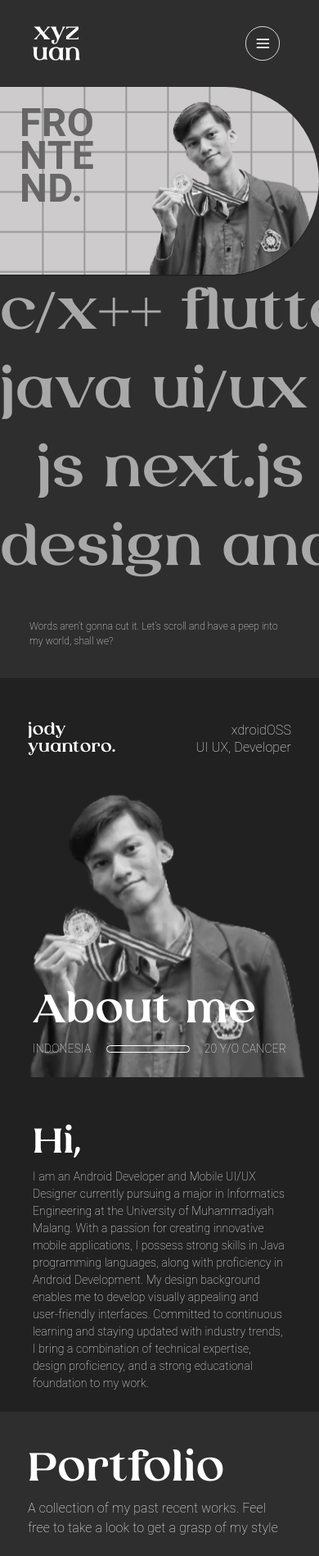
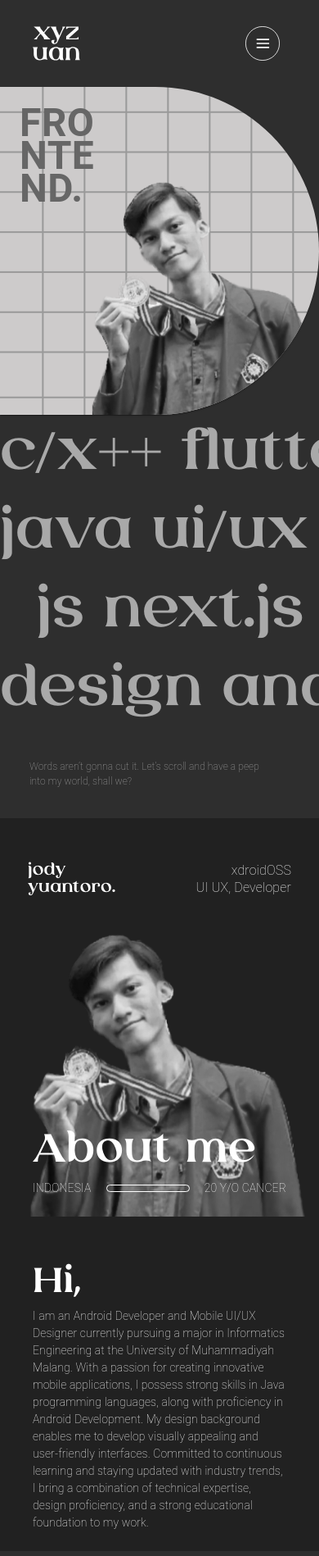
Before and after one commit to xyzuan/xyzuanFtReact, a Next.js app: page / in a window 390 px wide. Shown: the top 1898 px of the page at 82% size. Built offline with nearby package versions, Linux system fonts and the light colour scheme.

Commit message:
main: Responsive update

```diff
--- a/src/app/page.tsx
+++ b/src/app/page.tsx
@@ -14,7 +14,7 @@ export default function Home() {
       <HeroSection />
       <AboutSection />
       <PortofolioSection />
-      <TimelineSection />
+      {/* <TimelineSection /> */}
       <ContactSection />
       <Footer />
     </>
--- a/src/app/sections/About/AboutSection.tsx
+++ b/src/app/sections/About/AboutSection.tsx
@@ -9,6 +9,11 @@ function AboutSection() {
       id="about"
       sx={{
         backgroundColor: "#212121",
+        display: "flex",
+        flexDirection: "column",
+        "@media (min-width: 1024px)": {
+          flexDirection: "row",
+        },
       }}
     >
       <AboutHeader />
--- a/src/app/sections/About/components/AboutDesc.tsx
+++ b/src/app/sections/About/components/AboutDesc.tsx
@@ -1,13 +1,18 @@
-import { Grid, Typography } from "@mui/material";
+import { Container, Grid, Typography } from "@mui/material";
 import React from "react";
 
 function AboutDesc() {
   return (
-    <Grid
+    <Container
+      disableGutters
       sx={{
         padding: "24px",
+        display: "flex",
+        alignItems: "center",
+        justifyContent: "center",
       }}
     >
+      <Grid sx={{}}>
         <Typography
           sx={{
             fontFamily: "Laviossa",
@@ -23,17 +28,18 @@ function AboutDesc() {
             fontWeight: "100",
           }}
         >
-        I am an Android Developer and Mobile UI/UX Designer currently pursuing a
-        major in Informatics Engineering at the University of Muhammadiyah
+          I am an Android Developer and Mobile UI/UX Designer currently pursuing
+          a major in Informatics Engineering at the University of Muhammadiyah
           Malang. With a passion for creating innovative mobile applications, I
           possess strong skills in Java programming languages, along with
           proficiency in Android Development. My design background enables me to
           develop visually appealing and user-friendly interfaces. Committed to
-        continuous learning and staying updated with industry trends, I bring a
-        combination of technical expertise, design proficiency, and a strong
+          continuous learning and staying updated with industry trends, I bring
+          a combination of technical expertise, design proficiency, and a strong
           educational foundation to my work.
         </Typography>
       </Grid>
+    </Container>
   );
 }
 
--- a/src/app/sections/About/components/AboutHeader.tsx
+++ b/src/app/sections/About/components/AboutHeader.tsx
@@ -1,10 +1,15 @@
-import { Box, Grid, Typography } from "@mui/material";
+import { Box, Container, Grid, Typography } from "@mui/material";
 import Image from "next/image";
 import React from "react";
 
 function AboutHeader() {
   return (
-    <>
+    <Container
+      disableGutters
+      sx={{
+        maxWidth: "380px",
+      }}
+    >
       <Grid
         container
         direction="row"
@@ -94,7 +99,7 @@ function AboutHeader() {
           </Grid>
         </Box>
       </Box>
-    </>
+    </Container>
   );
 }
 
--- a/src/app/sections/Hero/components/HeroPic.tsx
+++ b/src/app/sections/Hero/components/HeroPic.tsx
@@ -1,16 +1,23 @@
-import { Box, Card, Grid, Typography } from "@mui/material";
+import { Box, Card, Container, Grid, Typography } from "@mui/material";
 import Image from "next/image";
 
 const HeroPic = ({}) => {
   return (
+    <>
       <Card
         sx={{
           borderRadius: "0 999px 999px 0px",
-        maxHeight: "280px",
-        minHeight: "auto",
+          height: "400px",
           overflow: "hidden",
+          position: "relative",
           backgroundColor: "#CDCBCB",
           backgroundImage: `url("/assets/HeroCardBG.png")`,
+          "@media (min-width: 1024px)": {
+            height: "auto",
+            minWidth: "410px",
+            maxWidth: "420px",
+            maxHeight: "45vh",
+          },
         }}
       >
         <Grid>
@@ -37,11 +44,15 @@ const HeroPic = ({}) => {
             src="/assets/HeroMe.png"
             alt=""
             style={{
-            float: "right",
+              position: "absolute",
+              width: "35vh",
+              bottom: 0,
+              right: 0,
             }}
           />
         </Grid>
       </Card>
+    </>
   );
 };
 
--- a/src/app/sections/Hero/components/HeroTitle.tsx
+++ b/src/app/sections/Hero/components/HeroTitle.tsx
@@ -47,18 +47,23 @@ const HeroTitle = ({}) => {
         >
           design android
         </Typography>
-      </Grid>
         <Typography
           sx={{
             padding: "36px",
             paddingRight: "50px",
             fontSize: "12px",
             fontWeight: "100",
+            textAlign: "left",
+            "@media (min-width: 1024px)": {
+              textAlign: "right",
+              paddingRight: "8px",
+            },
           }}
         >
           Words aren’t gonna cut it. Let’s scroll and have a peep into my world,
           shall we?
         </Typography>
+      </Grid>
     </>
   );
 };
```
Lines whose indentation alone changed are shown as unchanged.
